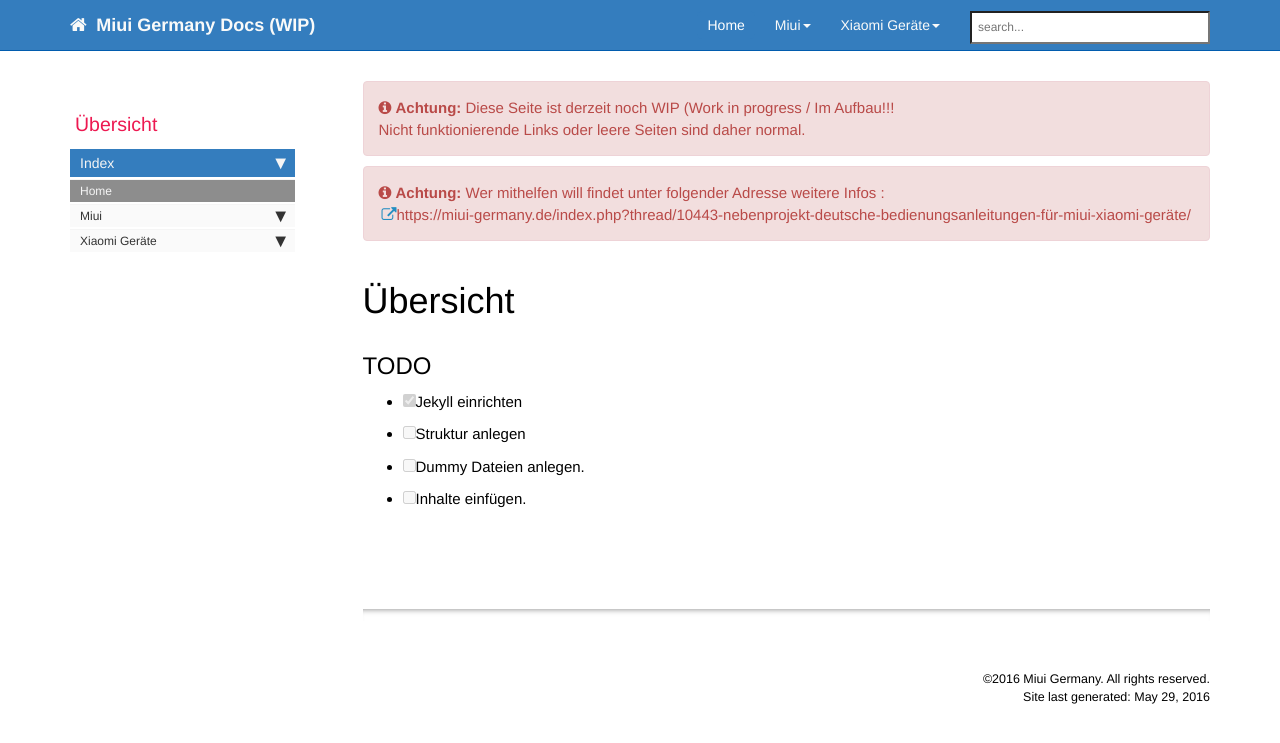
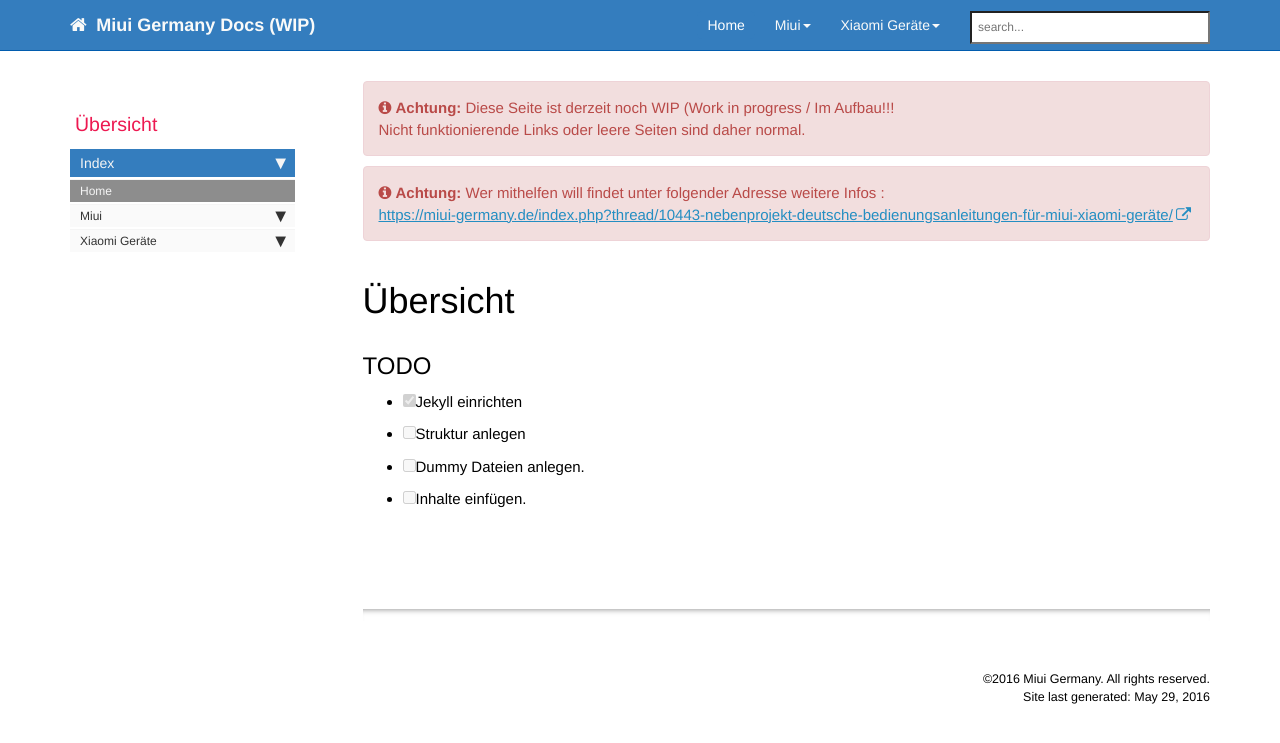
Before and after one commit to miui-russia/docs-miui8, a Jekyll site: the page built from index.md, in a window 1280 px wide. Shown: the top 743 px of the page. Built offline with Jekyll 4.4.1, drawn with Linux system fonts in a browser that asks for light colours; nearby versions of some CDN libraries; comment, search, counter and statistics services are not loaded.

Commit message:
Prepare docs base

```diff
--- a/_layouts/page.html
+++ b/_layouts/page.html
@@ -2,7 +2,7 @@
 layout: default
 ---
 <div markdown="span" class="alert alert-danger" role="alert"><i class="fa fa-info-circle"></i> <b>Achtung:</b> Diese Seite ist derzeit noch WIP (Work in progress / Im Aufbau!!!<br/>Nicht funktionierende Links  oder leere Seiten sind daher normal.</div>
-<div markdown="span" class="alert alert-danger" role="alert"><i class="fa fa-info-circle"></i> <b>Achtung:</b> Wer mithelfen will findet unter folgender Adresse weitere Infos :<br/><a href="https://miui-germany.de/index.php?thread/10443-nebenprojekt-deutsche-bedienungsanleitungen-für-miui-xiaomi-geräte/" ></a>https://miui-germany.de/index.php?thread/10443-nebenprojekt-deutsche-bedienungsanleitungen-für-miui-xiaomi-geräte/</div>
+<div markdown="span" class="alert alert-danger" role="alert"><i class="fa fa-info-circle"></i> <b>Achtung:</b> Wer mithelfen will findet unter folgender Adresse weitere Infos :<br/><a href="https://miui-germany.de/index.php?thread/10443-nebenprojekt-deutsche-bedienungsanleitungen-für-miui-xiaomi-geräte/" >https://miui-germany.de/index.php?thread/10443-nebenprojekt-deutsche-bedienungsanleitungen-für-miui-xiaomi-geräte/</a></div>
 <div class="post-header">
    <h1 class="post-title-main">{% if page.homepage == true %} {{site.homepage_title}} {% else %}{{ page.title }}{% endif %}</h1>
 </div>
```
